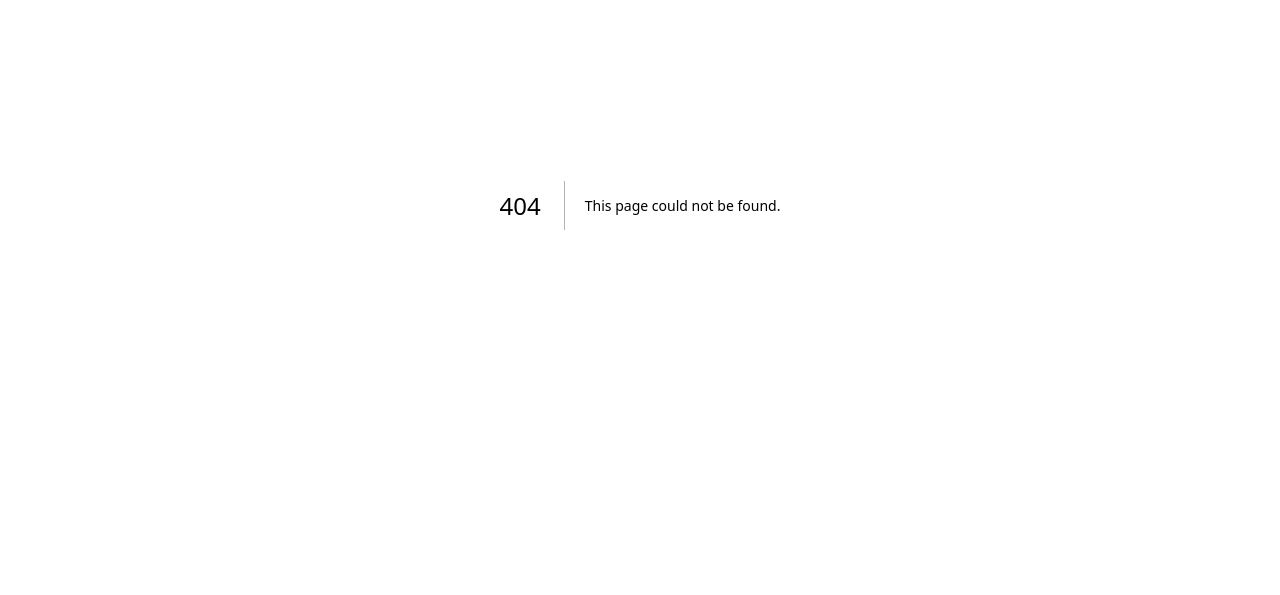
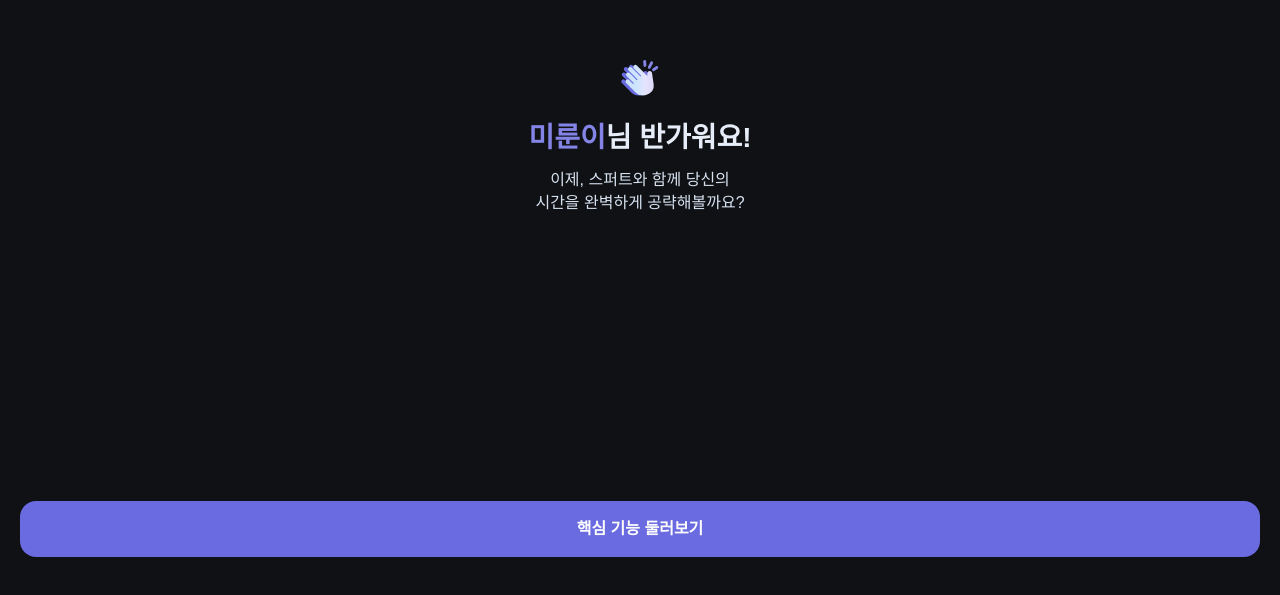
Before and after one commit to ljh130334/16th-team3-FE, a Next.js app: page /signup-complete in a window 1280 px wide. Before the commit this address had no page. Shown: the part 195-790 px from the top of the page. Built offline with nearby package versions, Linux system fonts and the light colour scheme.

Commit message:
feat: 가입 완료 화면 구현

```diff
--- /dev/null
+++ b/src/app/signup-complete/page.tsx
@@ -0,0 +1,46 @@
+'use client';
+
+import { useRouter } from 'next/navigation';
+import { Button } from '@/components/ui/button';
+import Image from 'next/image';
+
+export default function SignupCompletePage() {
+  const router = useRouter();
+
+  const handleContinue = () => {
+    router.push('/onboarding');
+  };
+
+  return (
+    <div className="flex h-screen flex-col items-center justify-between bg-background-primary px-5 py-12">
+      <div></div>
+
+      <div className="flex flex-col items-center justify-center text-center mb-20">
+        <Image
+          src="/icons/signup/wave.svg"
+          alt="환영 손 아이콘"
+          width={38}
+          height={36}
+          className="mb-6"
+        />
+
+        <h1 className="mb-3 t1 text-gray-strong">
+          <span className="text-[#8484E6]">미룬이</span>님 반가워요!
+        </h1>
+
+        <p className="b2 text-center text-gray-normal">
+          이제, 스퍼트와 함께 당신의<br />
+          시간을 완벽하게 공략해볼까요?
+        </p>
+      </div>
+
+      <Button
+        variant="primary"
+        className="w-full rounded-[16px] bg-component-accent-primary py-4 text-white"
+        onClick={handleContinue}
+      >
+        핵심 기능 둘러보기
+      </Button>
+    </div>
+  );
+}
```
Also changed, not shown: public/icons/signup/wave.svg (added).
